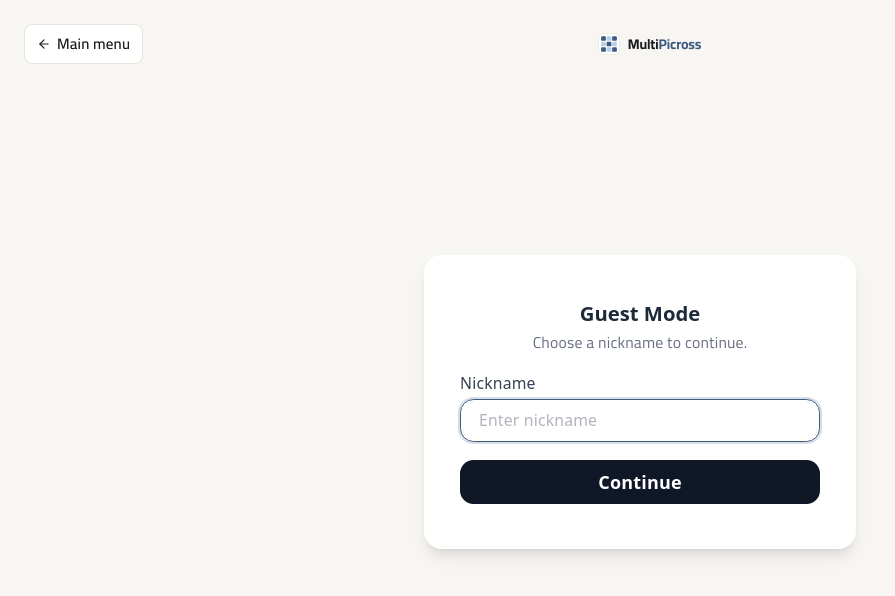
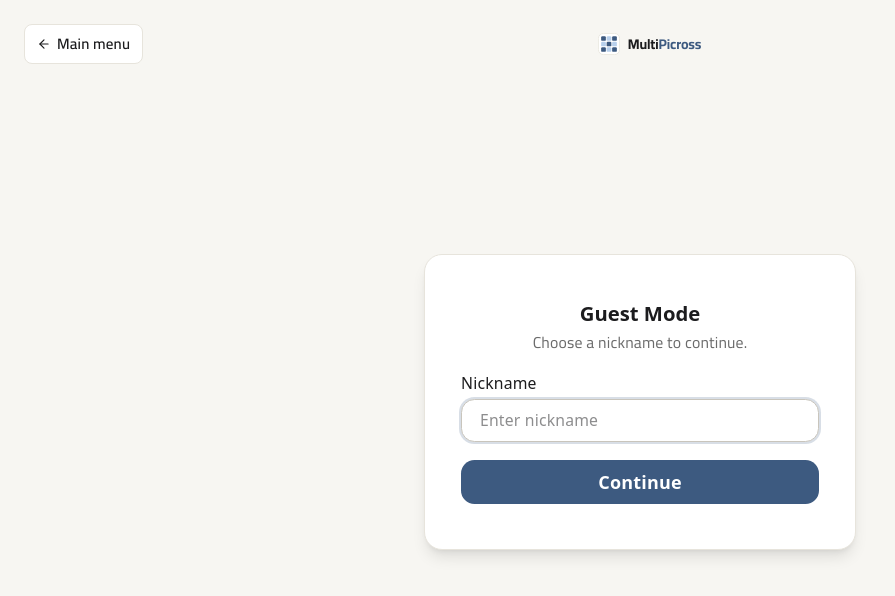
Before and after one commit to Monash-FIT3170/2026W1-MultiPicross, a React (Vite) app in the folder frontend/: page /nickname in a window 1280 px wide. Shown: the top 596 px of the page, without its empty margins (0-895 px from the left). Built offline with nearby package versions, Linux system fonts and the light colour scheme; no server answers; what @colyseus/sdk would draw is missing.

Commit message:
Make guest nickname screen theme-aware

```diff
--- a/frontend/src/pages/GuestNickname.tsx
+++ b/frontend/src/pages/GuestNickname.tsx
@@ -69,7 +69,11 @@ export function GuestNickname() {
         <form
           onSubmit={handleSubmit}
           noValidate
-          className="mp-auth-form flex w-full max-w-sm flex-col gap-4 rounded-2xl bg-white px-8 py-10 shadow-lg"
+          className="mp-auth-form flex w-full max-w-sm flex-col gap-4 rounded-2xl px-8 py-10 shadow-lg"
+          style={{
+            background: "var(--color-surface)",
+            border: "1px solid var(--color-line)",
+          }}
         >
           <div
             style={{
@@ -80,21 +84,23 @@ export function GuestNickname() {
             }}
           >
             <h1
-              className="text-center text-lg font-semibold text-gray-800"
+              className="text-center text-lg font-semibold"
               style={{
                 margin: 0,
                 letterSpacing: "0",
                 lineHeight: 1.3,
+                color: "var(--color-ink)",
               }}
             >
               Guest Mode
             </h1>
 
             <p
-              className="text-center text-sm text-gray-500"
+              className="text-center text-sm"
               style={{
                 margin: 0,
                 lineHeight: 1.5,
+                color: "var(--color-ink-muted)",
               }}
             >
               Choose a nickname to continue.
@@ -104,7 +110,8 @@ export function GuestNickname() {
           <div className="flex flex-col gap-1">
             <label
               htmlFor="nickname"
-              className="text-sm font-medium text-gray-700"
+              className="text-sm font-medium"
+              style={{ color: "var(--color-ink)" }}
             >
               Nickname
             </label>
@@ -120,15 +127,31 @@ export function GuestNickname() {
               maxLength={20}
               autoFocus
               placeholder="Enter nickname"
-              className="rounded-xl border border-gray-300 px-4 py-2 text-sm outline-none focus:border-[var(--color-accent-primary)] focus:ring-2 focus:ring-[var(--color-accent-primary)]/20"
+              className="rounded-xl border px-4 py-2 text-sm outline-none focus:border-[var(--color-accent-primary)] focus:ring-2 focus:ring-[var(--color-accent-primary)]/20"
+              style={{
+                background: "var(--color-surface)",
+                color: "var(--color-ink)",
+                borderColor: "var(--color-line-strong)",
+              }}
             />
 
-            {error && <p className="text-xs text-red-600">{error}</p>}
+            {error && (
+              <p
+                className="text-xs"
+                style={{ color: "var(--color-accent-error)" }}
+              >
+                {error}
+              </p>
+            )}
           </div>
 
           <button
             type="submit"
-            className="rounded-xl bg-gray-900 py-2 font-semibold text-white transition hover:bg-black"
+            className="rounded-xl py-2 font-semibold transition"
+            style={{
+              background: "var(--color-blue-500)",
+              color: "var(--color-surface)",
+            }}
           >
             Continue
           </button>
```
